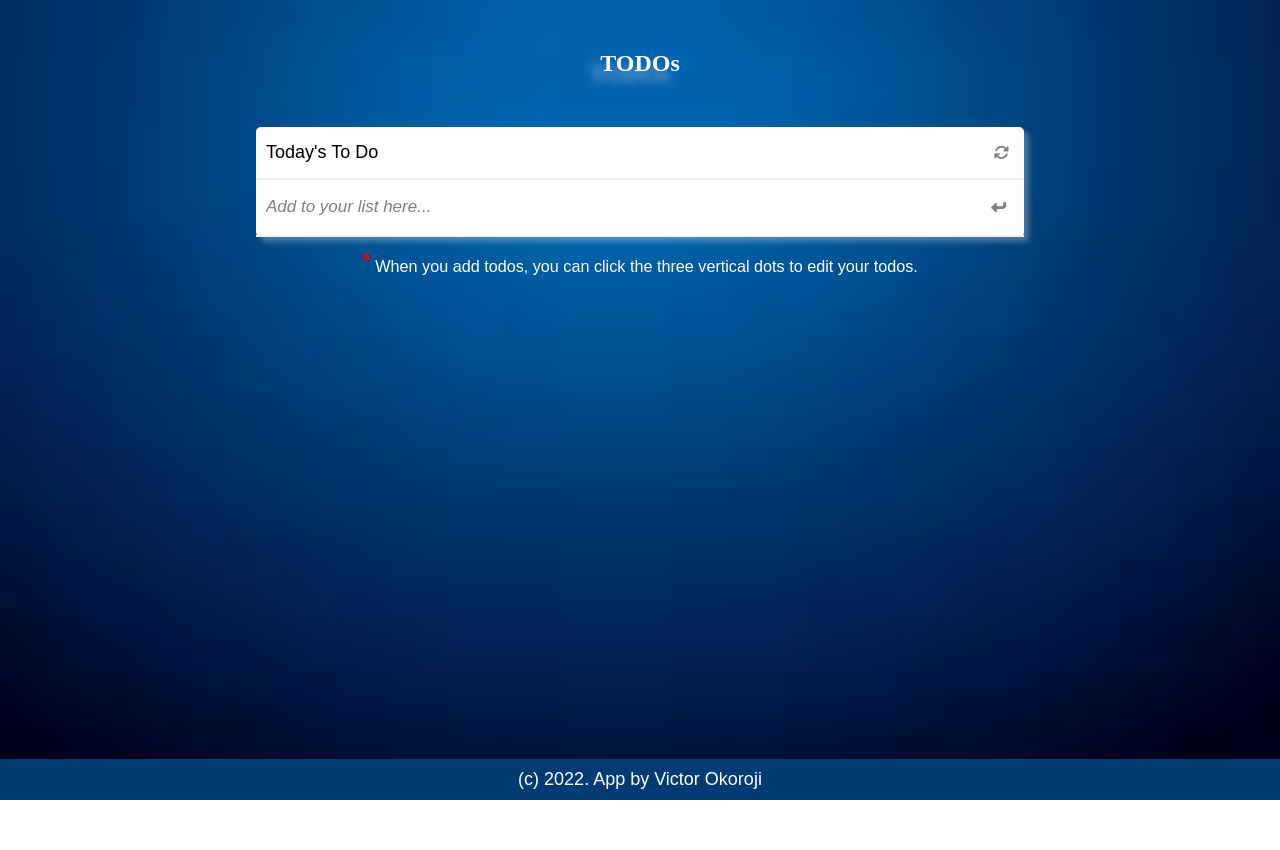
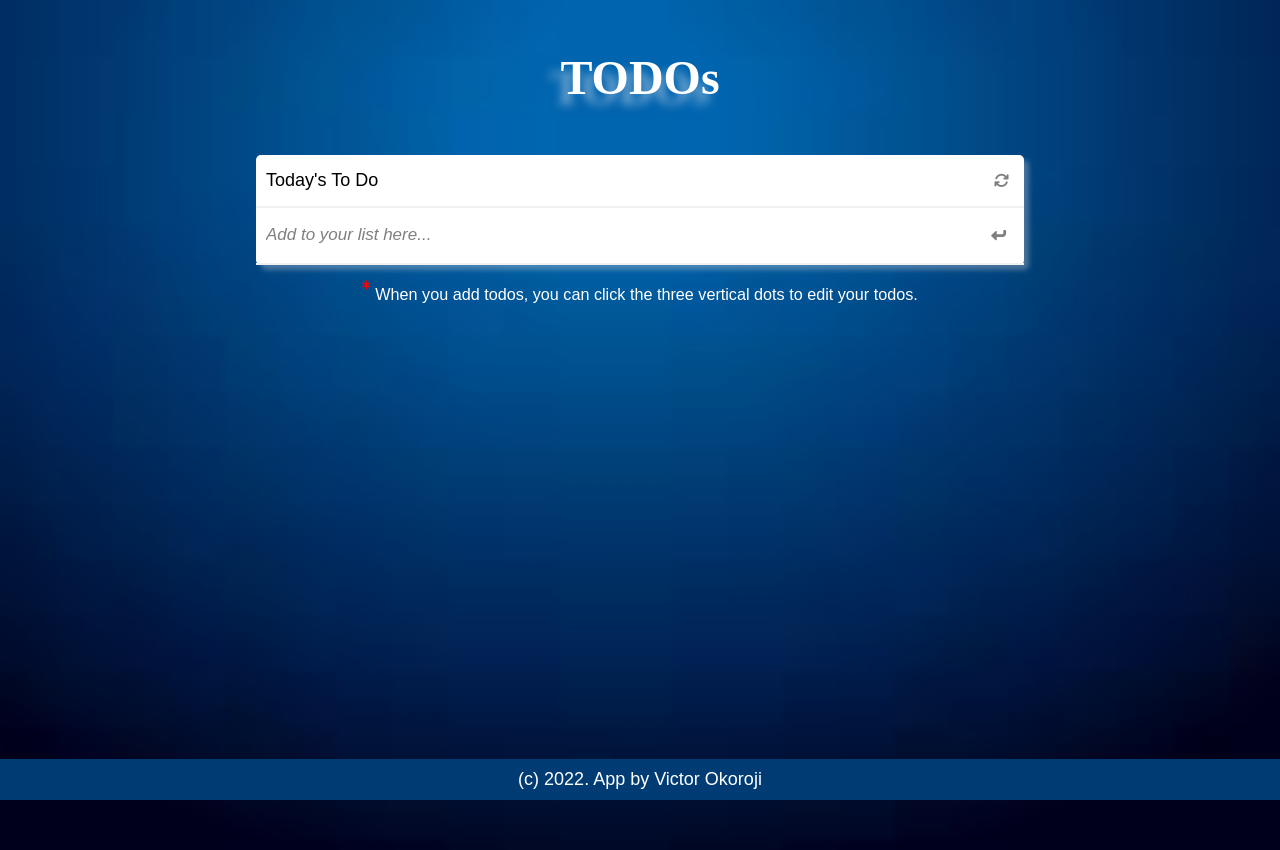
Before and after one commit to victorokoroji/todo-list, a website built with webpack: page src/index.html in a window 1280 px wide. Before the commit the page ends 800 px from the top, so only its background shows below. Built offline with nearby package versions, Linux system fonts and the light colour scheme.

Commit message:
Modify body styling

```diff
--- a/src/style.css
+++ b/src/style.css
@@ -22,6 +22,7 @@ html {
 
 body {
 	width: 100%;
+	min-height: 100vh;
 	background: url(../assets/images/download.jpeg) no-repeat;
 	background-size: cover;
 }
@@ -57,7 +58,7 @@ main {
 }
 
 .wrapper {
-	width: 60%;
+	width: 90%;
 	margin: auto;
 	box-shadow: 5px 5px 5px rgba(238, 232, 232, 0.3);
 	background-color: var(--white);
@@ -175,9 +176,9 @@ span i {
 	display: flex;
 	justify-content: center;
 	color: var(--white);
-	font-size: 0.9rem;
-	margin: 20px 0;
+	font-size: 0.7rem;
 	gap: 5px;
+	padding: 20px 10px;
 }
 .instruction i {
 	font-size: 0.6rem;
@@ -204,7 +205,7 @@ footer {
 	display: none;
 }
 
-@media only screen and (min-width: 768px){
+@media only screen and (min-width: 768px) {
 	header {
 		display: flex;
 		justify-content: center;
@@ -214,6 +215,15 @@ footer {
 	}
 
 	header h1 {
-	font-size: 24px;
+		font-size: 48px;
+	}
+
+	.wrapper {
+		width: 60%;
+	}
+
+	.instruction {
+		padding: 20px 0;
+		font-size: 0.9rem;
 	}
 }
```
Lines whose indentation alone changed are shown as unchanged.
